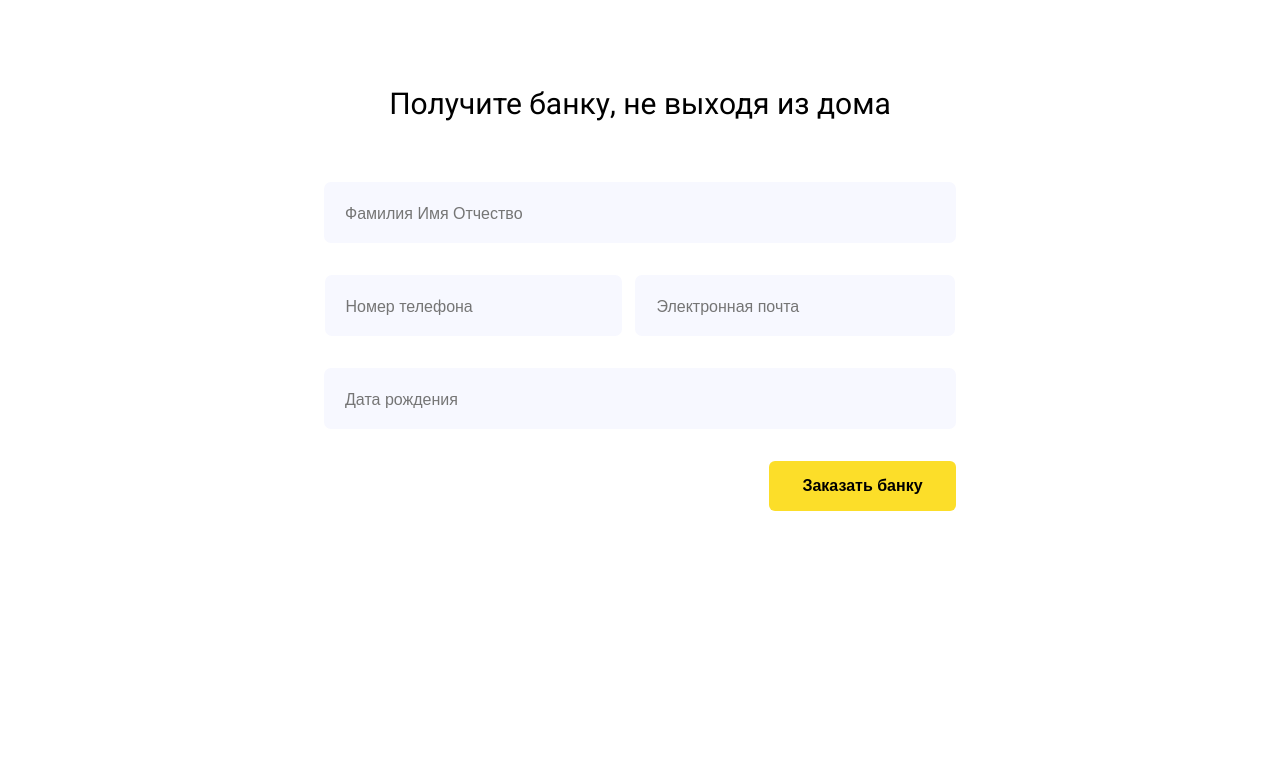
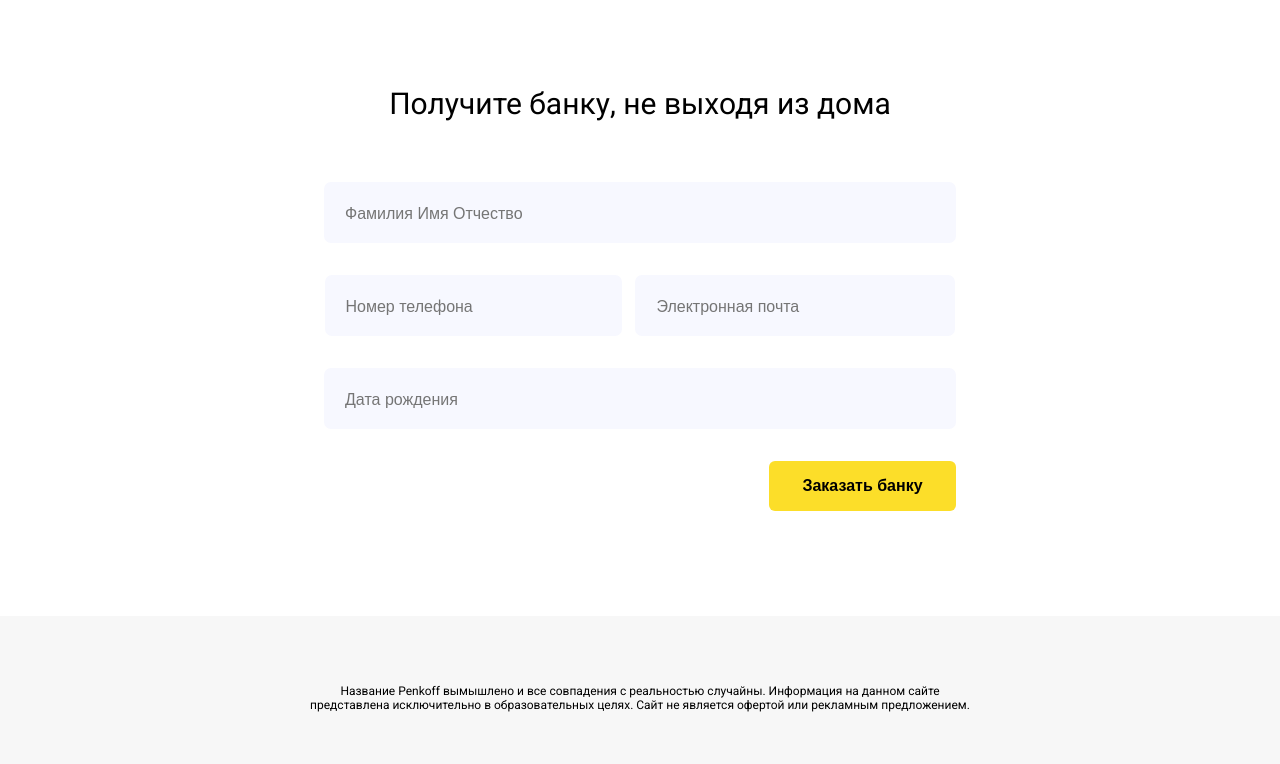
Before and after one commit to uzhas76064/penkoff, a plain HTML site: page index.html in a window 1280 px wide. Shown: the part 1558-2322 px from the top of the page. Before the commit the page ends 2069 px from the top, so only its background shows below. Drawn offline with Linux system fonts and the light colour scheme.

Commit message:
Footer completed

```diff
--- a/index.html
+++ b/index.html
@@ -52,7 +52,7 @@
         </div>
     </section>
 
-    <section class="features">
+    <section role="features" class="features">
         <div class="container">
             <h2 class="section-title section__title">Трехлитровая банка с двойным дном</h2>
             <div class="card card_bottom">
@@ -76,7 +76,7 @@
         </div>
     </section>
 
-    <section class="best">
+    <section role="best-cards" class="best">
         <div class="container">
             <h2 class="section-title best__title">Лучшая банка в мире</h2>
             <span class="section-subtitle">По версии мамы, бабушки и тёти</span>
@@ -106,7 +106,7 @@
         </div>
     </section>
 
-    <section class="earn">
+    <section role="earn-ware" class="earn">
         <div class="container">
             <h2 class="section-title earn-title">Получите банку, не выходя из дома</h2>
             <form action="" class="earn-form">
@@ -120,5 +120,11 @@
             </form>
         </div>
     </section>
+
+    <footer role="footer" class="footer">
+        <div class="container">
+            <p class="disclaimer">Название Penkoff вымышлено и все совпадения с реальностью случайны. Информация на данном сайте представлена исключительно в образовательных целях. Сайт не является офертой или рекламным предложением.</p>
+        </div>
+    </footer>
 </body>
 </html>
--- a/styles/style.css
+++ b/styles/style.css
@@ -255,3 +255,17 @@ header {
     margin-top: 32px;
     margin-left: 445px;
 }
+
+.footer {
+    background-color: #f7f7f7;
+    padding-top: 68px;
+    padding-bottom: 52px;
+    margin-top: 105px;
+}
+
+.disclaimer {
+    width: 670px;
+    font-size: 12px;
+    text-align: center;
+    margin: 0 auto;
+}
```
